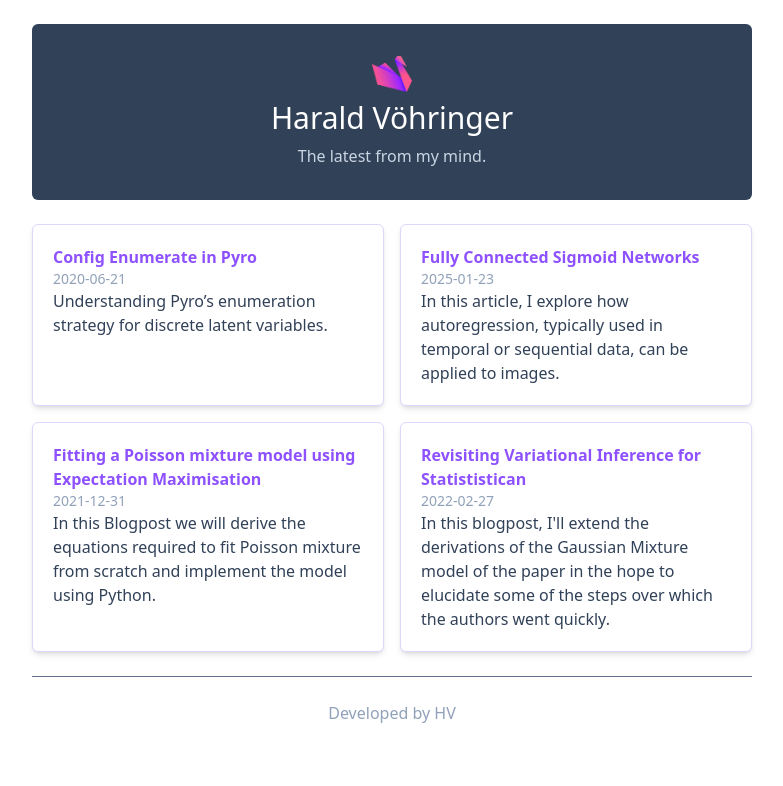
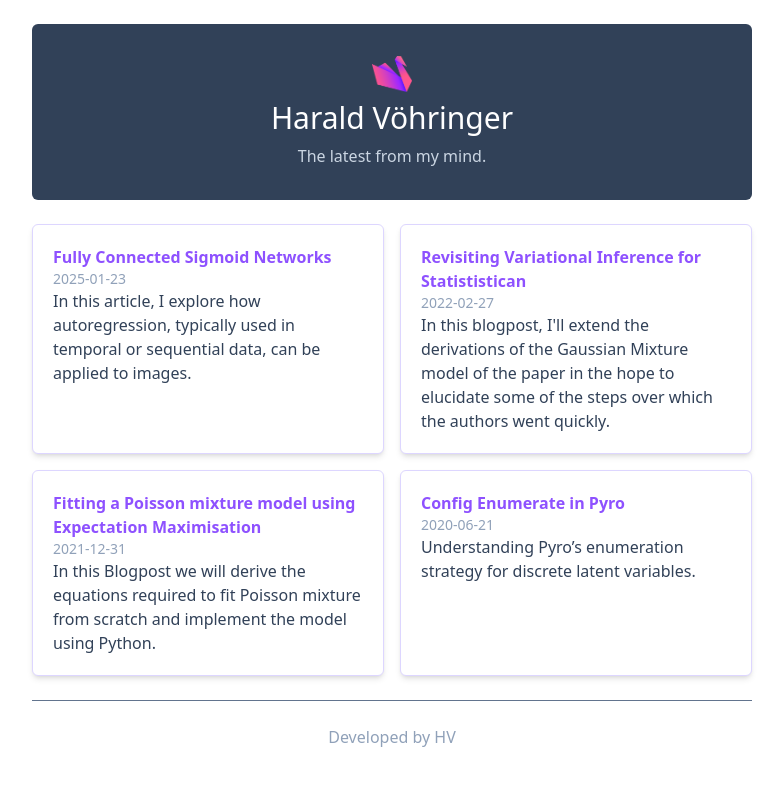
Before and after one commit to sagar87/nextjs-blog, a Next.js app: page / in a window 1280 px wide. Shown: the top 786 px of the page, without its empty margins (248-1031 px from the left). Built offline with nearby package versions, Linux system fonts and the light colour scheme.

Commit message:
parse dates with date-fns and sort posts by dates

```diff
--- a/components/PostMetaData.ts
+++ b/components/PostMetaData.ts
@@ -1,6 +1,6 @@
 export interface PostMetaData {
   title: string;
-  date: string;
+  date: Date;
   subtitle: string;
   slug: string;
   published: boolean;
--- a/components/PostPreview.tsx
+++ b/components/PostPreview.tsx
@@ -1,4 +1,5 @@
 import Link from "next/link";
+import { formatDate } from "date-fns";
 import { PostMetaData } from "./PostMetaData";
 
 const PostPreview = (props: PostMetaData) => {
@@ -12,7 +13,9 @@ const PostPreview = (props: PostMetaData) => {
           {props.title}
         </h2>
       </Link>
-      <p className="text-sm text-slate-400">{props.date}</p>
+      <p className="text-sm text-slate-400">
+        {formatDate(props.date, "yyyy-MM-dd")}
+      </p>
       <p className="text-slate-700">{props.subtitle}</p>
     </div>
   );
--- a/components/getPostMetaData.ts
+++ b/components/getPostMetaData.ts
@@ -1,5 +1,6 @@
 import fs from "fs";
 import matter from "gray-matter";
+import { parseISO } from "date-fns";
 import { PostMetaData } from "@/components/PostMetaData";
 // this is where we store all posts
 const folder = "posts/";
@@ -9,7 +10,7 @@ const readFrontmatter = (fileName: string): PostMetaData => {
   const frontmatter = matter(content);
   return {
     title: frontmatter.data.title,
-    date: frontmatter.data.date,
+    date: parseISO(frontmatter.data.date),
     subtitle: frontmatter.data.subtitle,
     slug: fileName.replace(".md", ""),
     published: frontmatter.data.published,
@@ -21,7 +22,10 @@ const getPostMetaData = (): PostMetaData[] => {
   const markDownFiles = files.filter((file) => file.endsWith(".md"));
   const meta = markDownFiles.map((file) => readFrontmatter(file));
   const filteredPosts = meta.filter((data) => data.published);
-  return filteredPosts;
+  const sortedPosts = filteredPosts.sort(
+    (a, b) => b.date.getTime() - a.date.getTime()
+  );
+  return sortedPosts;
 };
 
 export default getPostMetaData;
```
